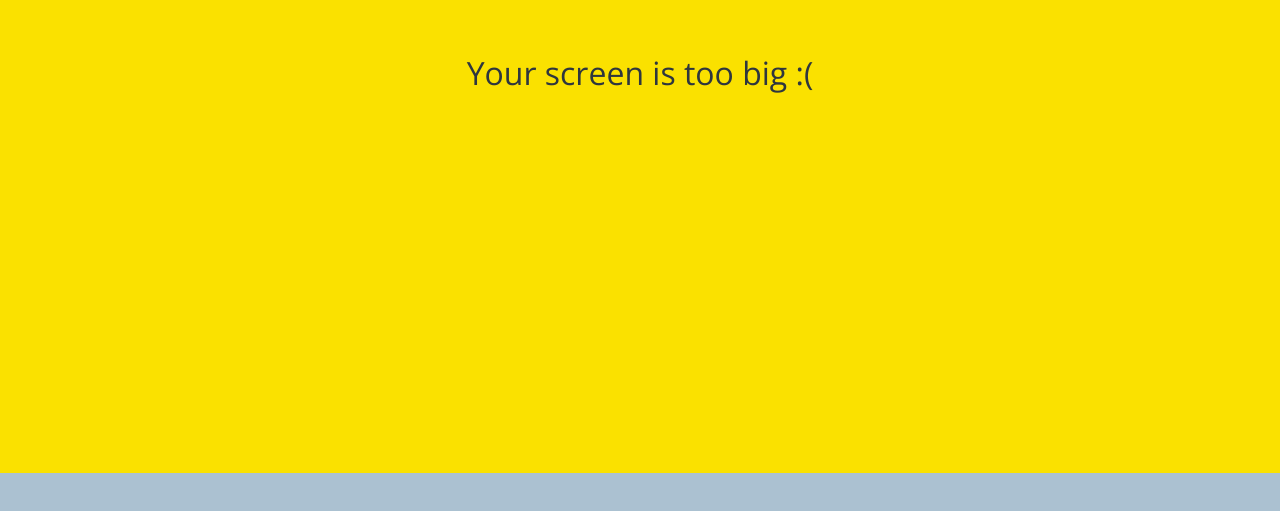
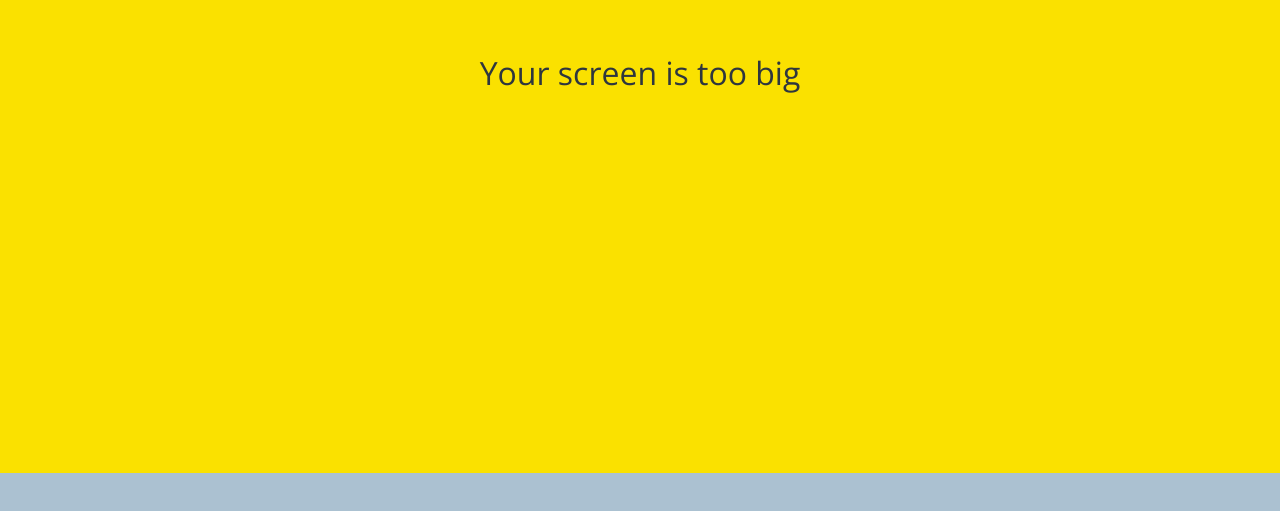
Before and after one commit to UkJinSong/kokoa-clone-2020, a plain HTML site: page chat.html in a window 1280 px wide. Shown: the part 327-838 px from the top of the page. Drawn offline with nearby package versions, Linux system fonts and the light colour scheme.

Commit message:
Update chat.html

```diff
--- a/chat.html
+++ b/chat.html
@@ -76,7 +76,7 @@
         </div>
     </form>
     <div id="no-mobile">
-        <span>Your screen is too big :(</span>
+        <span>Your screen is too big</span>
     </div>
     <script
         src="https://kit.fontawesome.com/6478f529f2.js"
```
